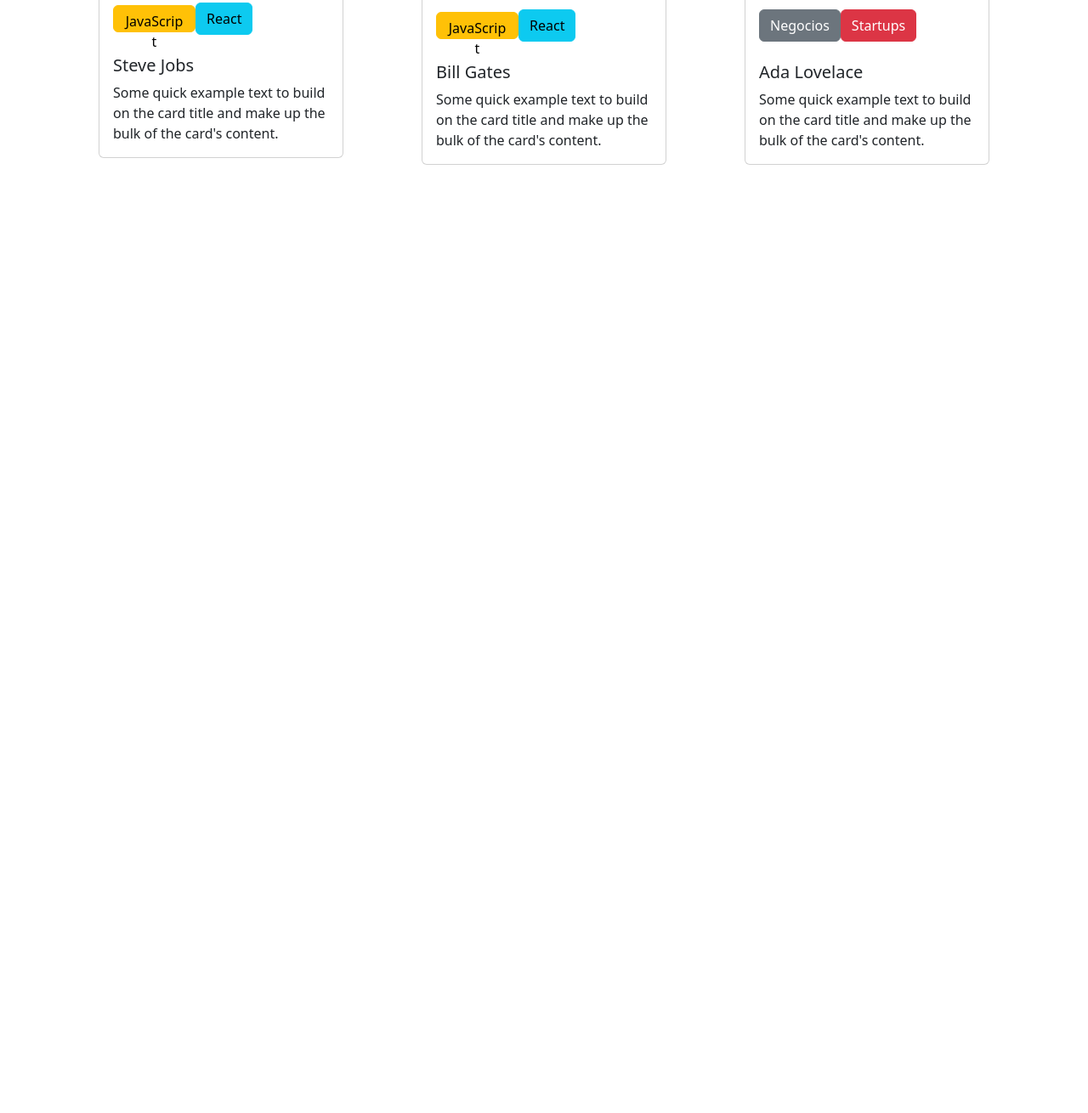
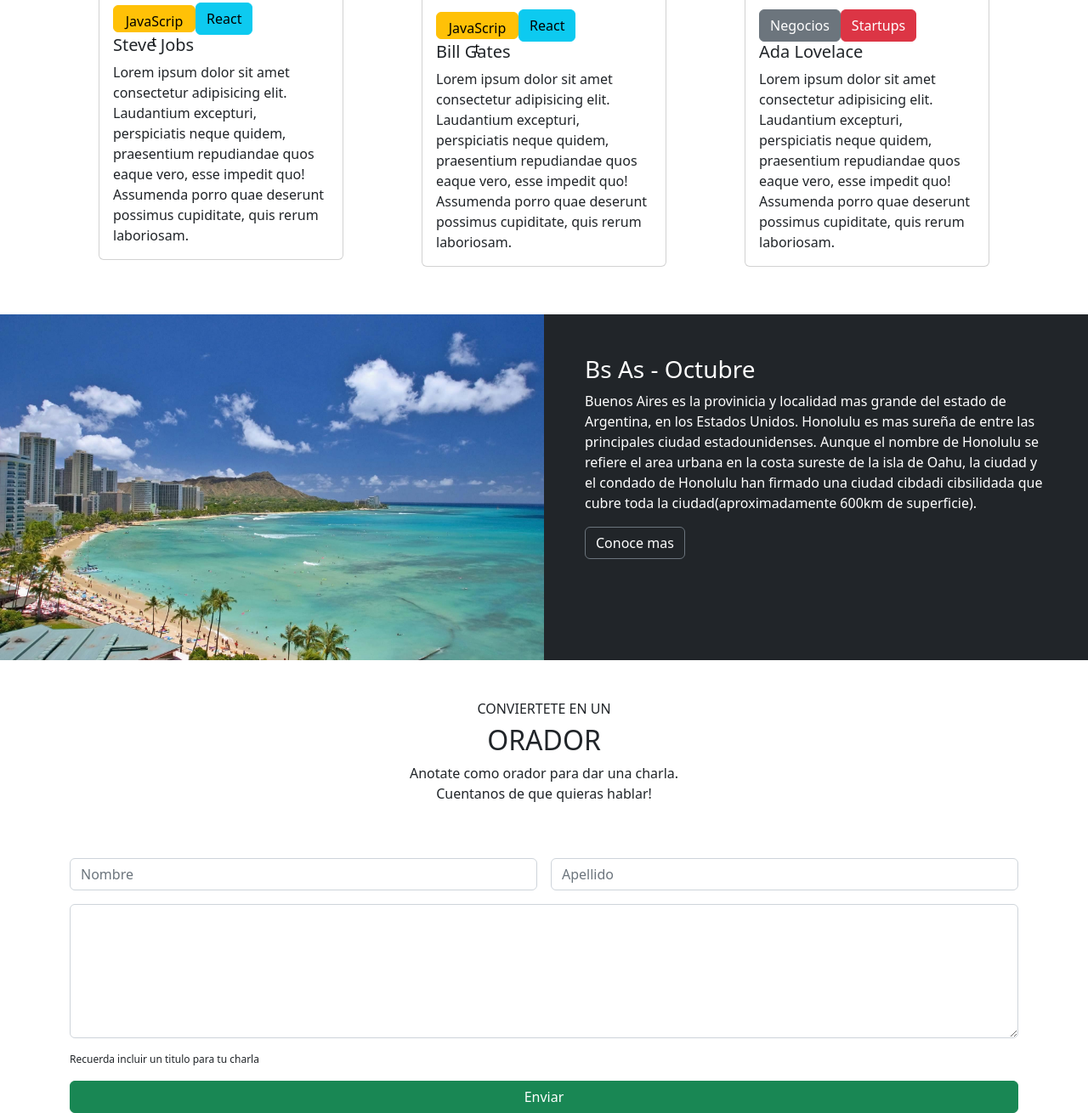
Before and after one commit to tomasschmitlein/CodoACodo, a plain HTML site: page index.html in a window 1280 px wide. Shown: the part 1244-2554 px from the top of the page at 85% size. Before the commit the page ends 1494 px from the top, so only its background shows below. Drawn offline with nearby package versions, Linux system fonts and the light colour scheme.

Commit message:
guardamos el form

```diff
--- a/index.html
+++ b/index.html
@@ -79,6 +79,7 @@
                 </div>
             </nav>
         </div>
+
         <!--Fila para los txt-->
         <div
             class="row d-flex justify-content-center justify-content-md-end mt-md-5 mt-sm-1 gy-5 text-white text-center">
@@ -86,6 +87,7 @@
             <div class="col-12  w-75 text-md-end">
                 <h1>Conf Bs As</h1>
             </div>
+            <!--Columna del texto-->
             <div class="col-12  w-75 text-md-end">
                 <p>
                     Bs As llega por primera vez a Argentina, un evento para compartir con nuestra comunidad el
@@ -95,6 +97,7 @@
                     que tenemos para ti. <b>TE ESPERAMOS!!</b>
                 </p>
             </div>
+            <!--Columna de los botones-->
             <div class="col-12 d-md-flex justify-content-md-end">
                 <a href="#">
                     <button type="button" class="btn btn-outline-light m-2 p-1">Quiero ser orador</button>
@@ -123,9 +126,12 @@
                 <div class="card m-2 mx-auto" style="width: 18rem;">
                     <img src="imagenes/steve.jpg" class="card-img-top img-card rounded-1" alt="Steve Jobs">
                     <div class="card-body">
-                        <h5 class="card-title"><button type="button" class="btn btn-warning" style="width: 97px; height: 32px; font-size:medium;">JavaScript</button><button type="button" class="btn btn-info">React</button><br></br>Steve Jobs</h5>
-                        <p class="card-text">Some quick example text to build on the card title and make up the bulk of
-                            the card's content.</p>
+                        <h5 class="card-title"><button type="button" class="btn btn-warning"
+                                style="width: 97px; height: 32px; font-size:medium;">JavaScript</button><button
+                                type="button" class="btn btn-info">React</button><br />Steve Jobs</h5>
+                        <p class="card-text">Lorem ipsum dolor sit amet consectetur adipisicing elit. Laudantium
+                            excepturi, perspiciatis neque quidem, praesentium repudiandae quos eaque vero, esse impedit
+                            quo! Assumenda porro quae deserunt possimus cupiditate, quis rerum laboriosam.</p>
                     </div>
                 </div>
             </div>
@@ -134,26 +140,88 @@
                 <div class="card m-2 mx-auto" style="width: 18rem;">
                     <img src="imagenes/bill.jpg" class="card-img-top img-card rounded-1" alt="Bill Gates">
                     <div class="card-body">
-                        <h5 class="card-title"><button type="button" class="btn btn-warning" style="width: 97px; height: 32px; font-size:medium;">JavaScript</button><button type="button" class="btn btn-info">React</button><br></br>Bill Gates</h5>
-                        <p class="card-text">Some quick example text to build on the card title and make up the bulk of
-                            the card's content.</p>
+                        <h5 class="card-title"><button type="button" class="btn btn-warning"
+                                style="width: 97px; height: 32px; font-size:medium;">JavaScript</button><button
+                                type="button" class="btn btn-info">React</button><br />Bill Gates</h5>
+                        <p class="card-text">Lorem ipsum dolor sit amet consectetur adipisicing elit. Laudantium
+                            excepturi, perspiciatis neque quidem, praesentium repudiandae quos eaque vero, esse impedit
+                            quo! Assumenda porro quae deserunt possimus cupiditate, quis rerum laboriosam.</p>
                     </div>
                 </div>
             </div>
-            <!--col jobs-->
+            <!--col Ada-->
             <div class="col-12 col-sm-12 col-md-6 col-lg-4">
                 <div class="card m-2 mx-auto" style="width: 18rem;">
                     <img src="imagenes/ada.jpeg" class="card-img-top img-card rounded-1" alt="Ada Lovelace">
                     <div class="card-body">
-                        <h5 class="card-title"><button type="button" class="btn btn-secondary">Negocios</button><button type="button" class="btn btn-danger">Startups</button><br></br>Ada Lovelace</h5>
-                        <p class="card-text">Some quick example text to build on the card title and make up the bulk of
-                            the card's content.</p>
+                        <h5 class="card-title"><button type="button" class="btn btn-secondary">Negocios</button><button
+                                type="button" class="btn btn-danger">Startups</button><br />Ada Lovelace</h5>
+                        <p class="card-text">Lorem ipsum dolor sit amet consectetur adipisicing elit. Laudantium
+                            excepturi, perspiciatis neque quidem, praesentium repudiandae quos eaque vero, esse impedit
+                            quo! Assumenda porro quae deserunt possimus cupiditate, quis rerum laboriosam.</p>
                     </div>
                 </div>
             </div>
         </div>
 
     </section>
+    <!--FIN DE LAS CARDS-->
+
+    <!--Seccion de foto/octubre-->
+    <section class="container-fluid">
+        <div class="row">
+            <div class="col-sm-12 col-lg-6 g-0">
+                <img class="img-fluid h-100" src="imagenes/honolulu.jpg" alt="Playa de BS Aires"></img>
+            </div>
+            <div class="col-sm-12 col-lg-6 bg-dark text-white text-sm-center text-md-center text-lg-start p-5">
+                <h3>Bs As - Octubre</h3>
+                <p>Buenos Aires es la provinicia y localidad mas grande del estado de Argentina, en los Estados Unidos.
+                    Honolulu es mas sure&ntilde;a de entre las principales ciudad estadounidenses. Aunque el nombre de
+                    Honolulu
+                    se refiere el area urbana en la costa sureste de la isla de Oahu, la ciudad y el condado de Honolulu
+                    han firmado una ciudad
+                    cibdadi cibsilidada que cubre toda la ciudad(aproximadamente 600km de superficie).
+                </p>
+                <button type="button" class="btn btn-outline-secondary text-reset">Conoce mas</button>
+            </div>
+        </div>
+
+    </section>
+
+    <!--Seccion formulario-->
+    <section class="container">
+        <div class="row m-5">
+            <div class="col-12 text-center">
+                <h6>CONVIERTETE EN UN</h6>
+                <h2>ORADOR</h2>
+                <p>Anotate como orador para dar una charla.<br />Cuentanos de que quieras hablar!</p>
+            </div>
+        </div>
+        <!--formulario-->
+        <div class="col-12">
+            <div class="row g-3">
+                <div class="col">
+                    <input type="text" class="form-control" placeholder="Nombre" aria-label="First name">
+                </div>
+                <div class="col">
+                    <input type="text" class="form-control" aria-label="Last name" placeholder="Apellido">
+                </div>
+                <div class="col-12">
+                    <textarea class="form-control" aria-label="with textarea" rows="6"></textarea>
+                </div>
+                <div class="col-12">
+                    <p style="font-size: 12px;">Recuerda incluir un titulo para tu charla</p>
+                    <button class="btn btn-success w-100">Enviar</button>
+                </div>
+            </div>
+        </div>
+    </section>
+
+    <!--FOOTER-->
+
+    <footer>
+
+    </footer>
 
 </body>
 
```
